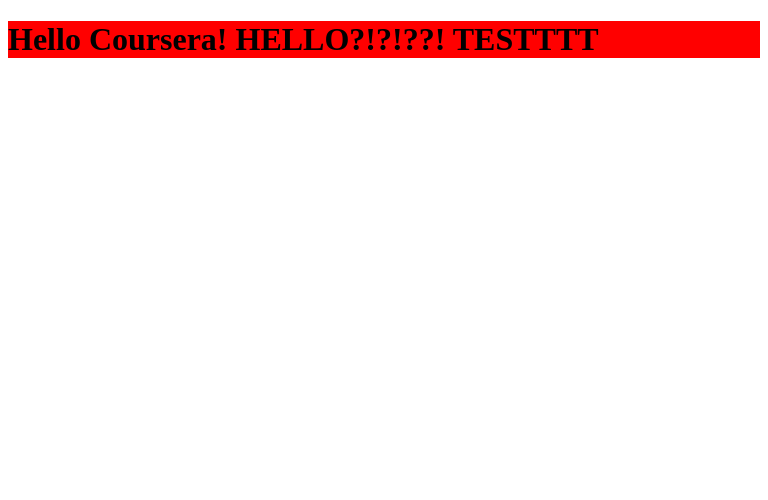
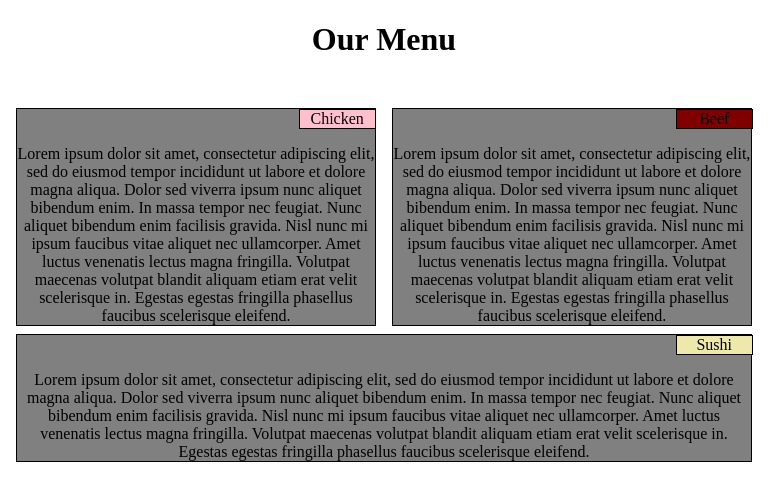
Before and after one commit to jimmysisenglath/coursera-test, a plain HTML site: page module2-solution/index.html in a window 768 px wide. Drawn offline with Linux system fonts and the light colour scheme.

Commit message:
final solution

```diff
--- a/module2-solution/css/stylesheet.css
+++ b/module2-solution/css/stylesheet.css
@@ -1,3 +1,131 @@
+*{
+    box-sizing: border-box;
+}
+
 h1{
+    text-align: center;
+    margin-bottom: 50px;
+}
+
+div > div{
+    border: 1px solid black;
+    background-color: gray;
+    width: 100%;
+    height: 100%;
+    margin-right: 1%;
+    margin-left: 1%;
+    margin-bottom: 1%;
+    text-align: center;
+}
+
+section{
     background-color: red;
+    position: relative;
 }
+
+#section1{
+    text-align: center;
+    border: 1px solid black;
+    background-color: pink;
+    position: absolute;
+    width: 10%;
+    left: 22.2%
+}
+
+#section2{
+    text-align: center;
+    border: 1px solid black;
+    background-color: maroon;
+    position: absolute;
+    width: 10%;
+    left: 54.8%
+}
+
+#section3{
+    text-align: center;
+    border: 1px solid black;
+    background-color: palegoldenrod;
+    position: absolute;
+    width: 10%;
+    left: 87.5%;
+}
+
+.row{
+    width: 100%;
+}
+
+@media (min-width: 992px){
+    .col-lg{
+        float: left;
+        width: 31%;
+    }
+}
+
+@media (min-width: 768px) and (max-width: 991px){
+    .col-md{
+        float: left;
+        width: 48%;
+    }
+    .col-md-3{
+        float: left;
+        width: 98%;
+        margin-right: 1%;
+        margin-left: 1%;
+    }
+    #section1{
+        text-align: center;
+        border: 1px solid black;
+        background-color: pink;
+        position: absolute;
+        width: 10%;
+        left: 38.9%
+    }
+    #section2{
+        text-align: center;
+        border: 1px solid black;
+        background-color: maroon;
+        position: absolute;
+        width: 10%;
+        left: 88%
+    }
+    #section3{
+        text-align: center;
+        border: 1px solid black;
+        background-color: palegoldenrod;
+        position: absolute;
+        width: 10%;
+        left: 88%
+    }
+}
+
+@media (max-width: 767px){
+    .col-sm{
+        width: 98%;
+        margin-right: 1%;
+        margin-left: 1%;
+    }
+    #section1{
+        text-align: center;
+        border: 1px solid black;
+        background-color: pink;
+        position: absolute;
+        width: 10%;
+        left: 89.6%
+    }
+    #section2{
+        text-align: center;
+        border: 1px solid black;
+        background-color: maroon;
+        position: absolute;
+        width: 10%;
+        left: 89.6%
+    }
+    #section3{
+        text-align: center;
+        border: 1px solid black;
+        background-color: palegoldenrod;
+        position: absolute;
+        width: 10%;
+        left: 89.6%
+    }
+}
--- a/module2-solution/index.html
+++ b/module2-solution/index.html
@@ -9,7 +9,28 @@
 </head>
 <body>
     <h1>
-        Hello Coursera! HELLO?!?!??! TESTTTT
+        Our Menu
     </h1>
+        <div class="row">
+            <div class="col-lg col-md .col-sm"><section id="section1">Chicken</section><br><br>
+                Lorem ipsum dolor sit amet, consectetur adipiscing elit, sed do eiusmod tempor incididunt ut
+                labore et dolore magna aliqua. Dolor sed viverra ipsum nunc aliquet bibendum enim. In massa tempor nec feugiat.
+                Nunc aliquet bibendum enim facilisis gravida. Nisl nunc mi ipsum faucibus vitae aliquet nec ullamcorper. Amet
+                luctus venenatis lectus magna fringilla. Volutpat maecenas volutpat blandit aliquam etiam erat velit scelerisque in.
+                Egestas egestas fringilla phasellus faucibus scelerisque eleifend.
+            </div>
+            <div class="col-lg col-md .col-sm"><section id="section2">Beef</section><br><br>
+                Lorem ipsum dolor sit amet, consectetur adipiscing elit, sed do eiusmod tempor incididunt ut
+                labore et dolore magna aliqua. Dolor sed viverra ipsum nunc aliquet bibendum enim. In massa tempor nec feugiat.
+                Nunc aliquet bibendum enim facilisis gravida. Nisl nunc mi ipsum faucibus vitae aliquet nec ullamcorper. Amet
+                luctus venenatis lectus magna fringilla. Volutpat maecenas volutpat blandit aliquam etiam erat velit scelerisque in.
+                Egestas egestas fringilla phasellus faucibus scelerisque eleifend.</div>
+            <div class="col-lg col-md-3 .col-sm"><section id="section3">Sushi</section><br><br>
+                Lorem ipsum dolor sit amet, consectetur adipiscing elit, sed do eiusmod tempor incididunt ut
+                labore et dolore magna aliqua. Dolor sed viverra ipsum nunc aliquet bibendum enim. In massa tempor nec feugiat.
+                Nunc aliquet bibendum enim facilisis gravida. Nisl nunc mi ipsum faucibus vitae aliquet nec ullamcorper. Amet
+                luctus venenatis lectus magna fringilla. Volutpat maecenas volutpat blandit aliquam etiam erat velit scelerisque in.
+                Egestas egestas fringilla phasellus faucibus scelerisque eleifend.</div>
+        </div>
 </body>
 </html>
```
